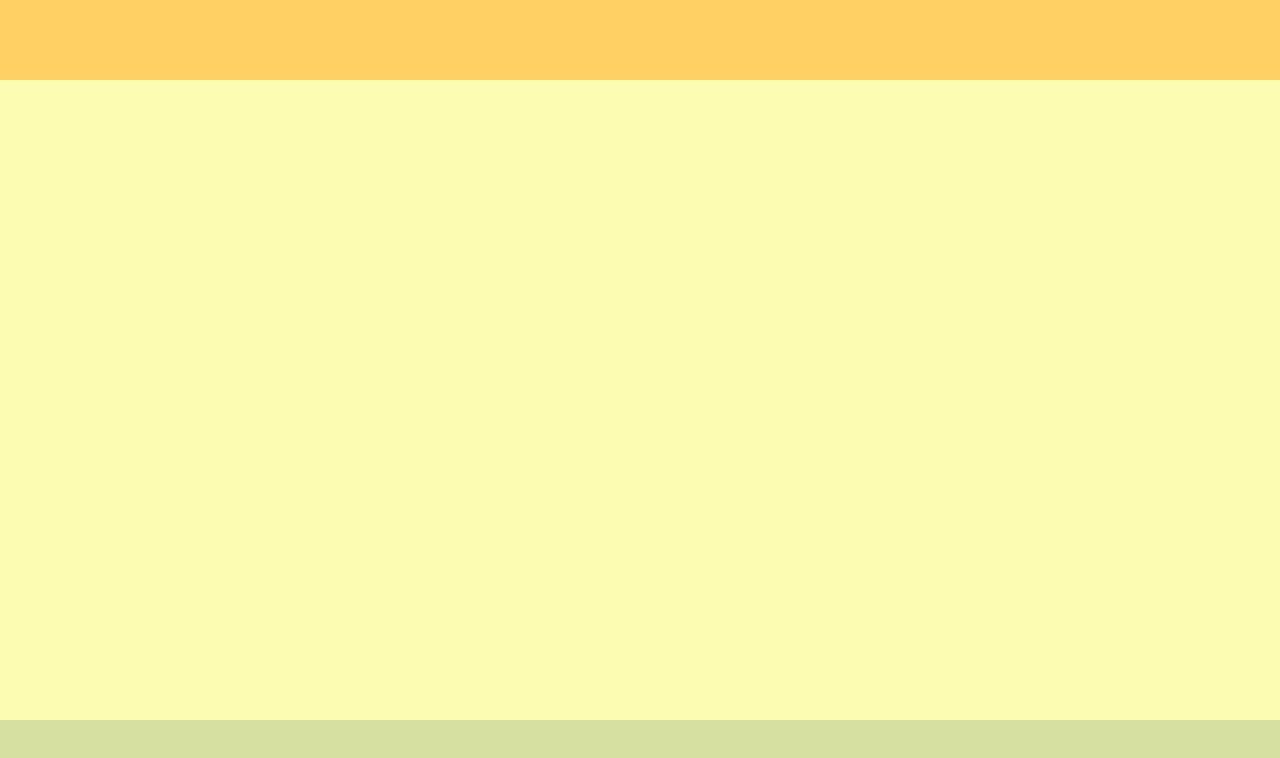
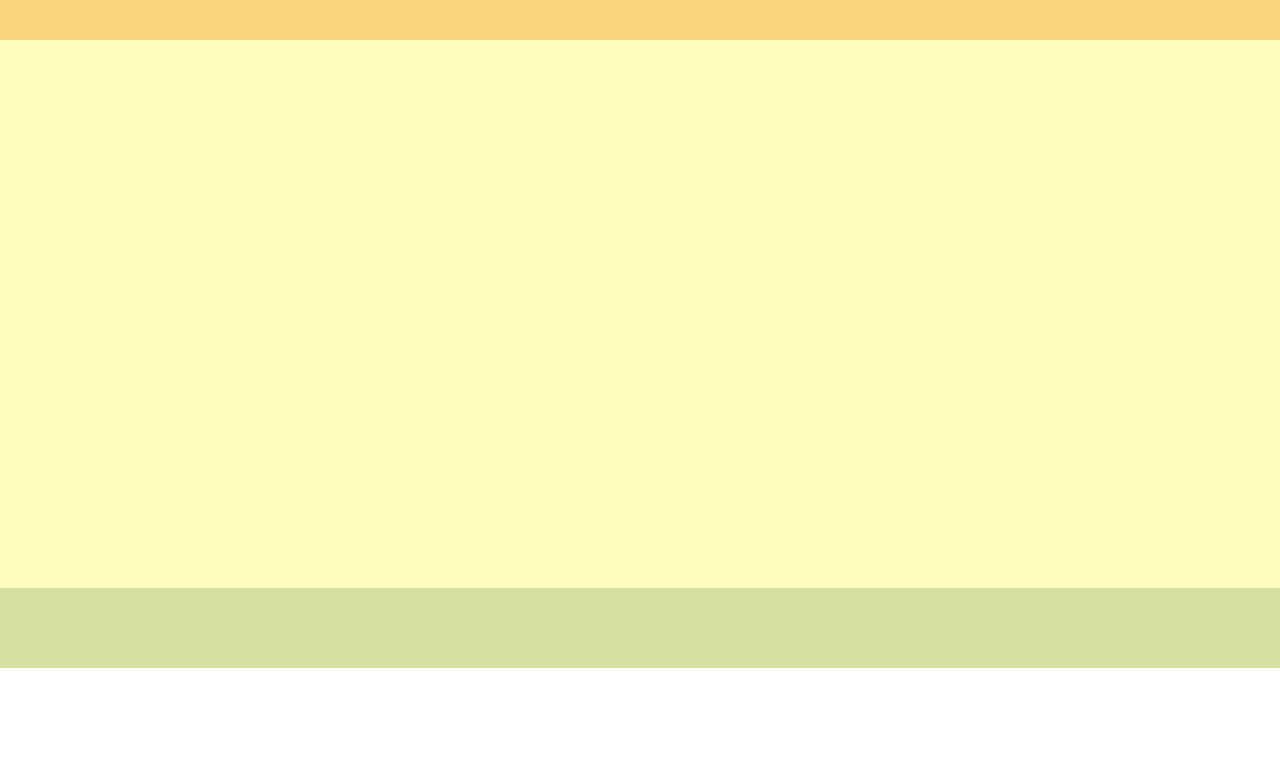
Before and after one commit to Devify001/journey-of-scrims, a plain HTML site: page index.html in a window 1280 px wide. Drawn offline with Linux system fonts and the light colour scheme.

Commit message:
Changed color scheme by softening colors

```diff
--- a/style.css
+++ b/style.css
@@ -1,6 +1,6 @@
 :root {
-    --color1: #ffd063;
-    --color2: #fcfdb2;
+    --color1: #fbd680;
+    --color2: #fcfdbf;
     --color3: #d5e0a1;
   }
 
@@ -11,13 +11,13 @@ body{
 
 header{
     width: 100%;
-    height: 10vh;
+    height: 5vh;
     background-color: var(--color1);
 }
 
 main {
     width: 100%;
-    height: 80vh;
+    height: 68.5vh;
     background-color: var(--color2);
 }
 
```
